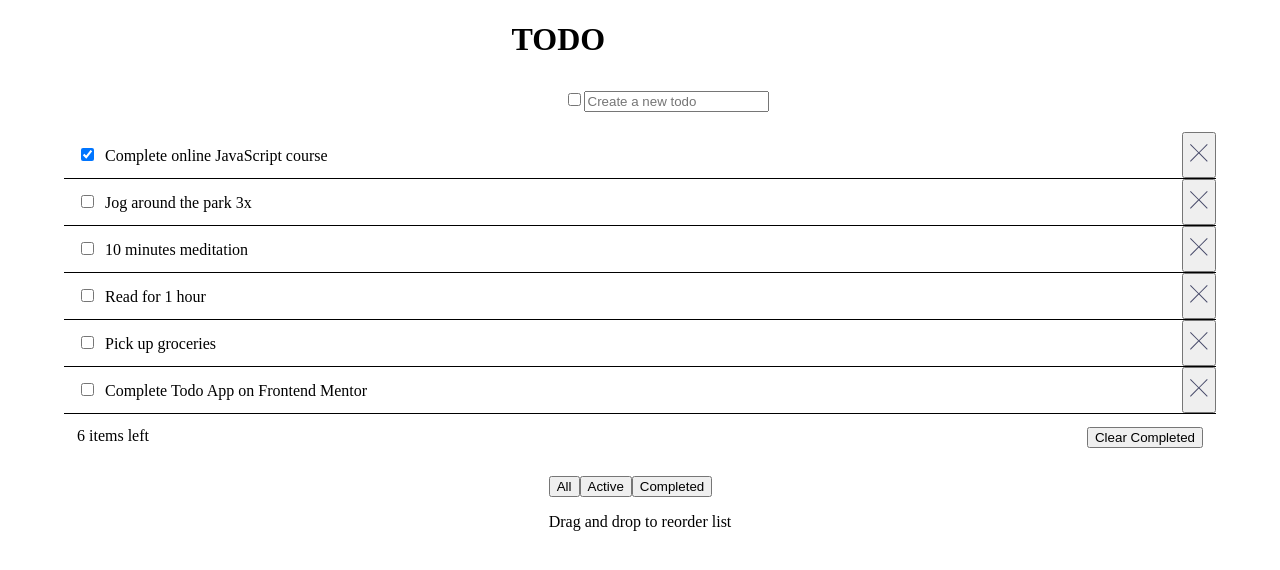
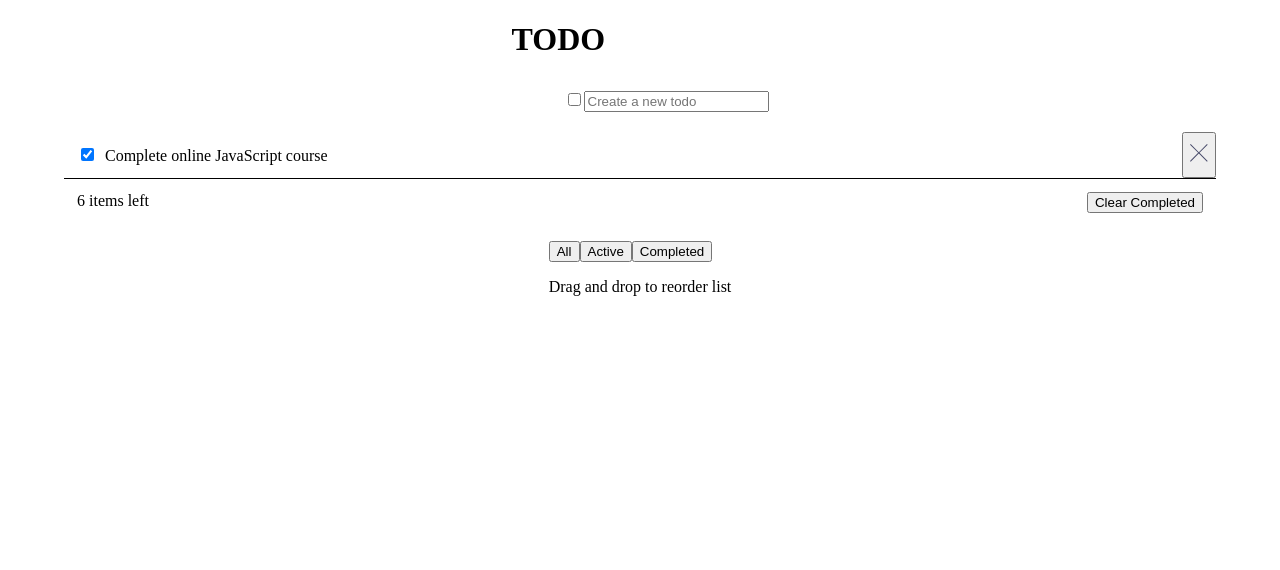
Before and after one commit to BrandonSdvl/Todo, a React (Create React App) app: page / in a window 1280 px wide. Both pictures are taken after a click on the button "Completed". Shown: the top 570 px of the page. Built offline with nearby package versions, Linux system fonts and the light colour scheme.

Commit message:
View Option

```diff
--- a/src/App.jsx
+++ b/src/App.jsx
@@ -39,12 +39,13 @@ const initialData = [
 
 function App() {
   const [data, setData] = useState(initialData)
+  const [view, setView] = useState('all')
 
   return (
     <div className="app">
       <Header data={data} setData={setData} />
-      <TodoList data={data} setData={setData} />
-      <Footer />
+      <TodoList data={data} setData={setData} view={view} />
+      <Footer data={data} setView={setView} />
     </div>
   );
 }
--- a/src/components/Footer/Footer.jsx
+++ b/src/components/Footer/Footer.jsx
@@ -1,10 +1,11 @@
-const Footer = () => {
+const Footer = ({ setView }) => {
+
     return (
         <footer>
             <div>
-                <button>All</button>
-                <button>Active</button>
-                <button>Completed</button>
+                <button onClick={() => setView('all')}>All</button>
+                <button onClick={() => setView('active')}>Active</button>
+                <button onClick={() => setView('completed')}>Completed</button>
             </div>
             <p>Drag and drop to reorder list</p>
         </footer>
--- a/src/components/TodoList/TodoList.jsx
+++ b/src/components/TodoList/TodoList.jsx
@@ -1,7 +1,9 @@
+import { useEffect, useState } from "react"
 import TodoItem from "../TodoItem/TodoItem"
 import './TodoList.scss'
 
-const TodoList = ({ data, setData }) => {
+const TodoList = ({ data, setData, view }) => {
+    const [dataCopy, setDataCopy] = useState(data)
 
     const deleteItem = (id) => {
         let newData = data.filter(el => el.id !== id)
@@ -13,16 +15,34 @@ const TodoList = ({ data, setData }) => {
         setData(newData)
     }
 
+    const clearCompleted = () => {
+        let newData = data.filter(el => el.completed === false)
+        setData(newData)
+    }
+
+    useEffect(() => {
+        if (view === 'all') {
+            setDataCopy(data)
+        } else if (view === 'active') {
+            setDataCopy(data.filter(el => el.completed === false))
+        } else if (view === 'completed') {
+            setDataCopy(data.filter(el => el.completed === true))
+        }
+    }, [view, data])
+
     return (
         <main className={"todo-list"}>
-            {data.length > 0 ?
-                data.map(el => < TodoItem itemData={el} key={el.id} deleteItem={deleteItem} updateItem={updateItem} />)
+            {dataCopy.length > 0 ?
+                dataCopy.map(el => {
+                    return < TodoItem itemData={el} key={el.id} deleteItem={deleteItem} updateItem={updateItem} />
+                })
                 :
-                <p>All Clean :))</p>
+                <p>All Clean</p>
             }
+
             <div className={"todo-list__footer"}>
                 <span>{data.length} items left</span>
-                <button>Clear Completed</button>
+                <button onClick={clearCompleted}>Clear Completed</button>
             </div>
         </main>
     )
```
